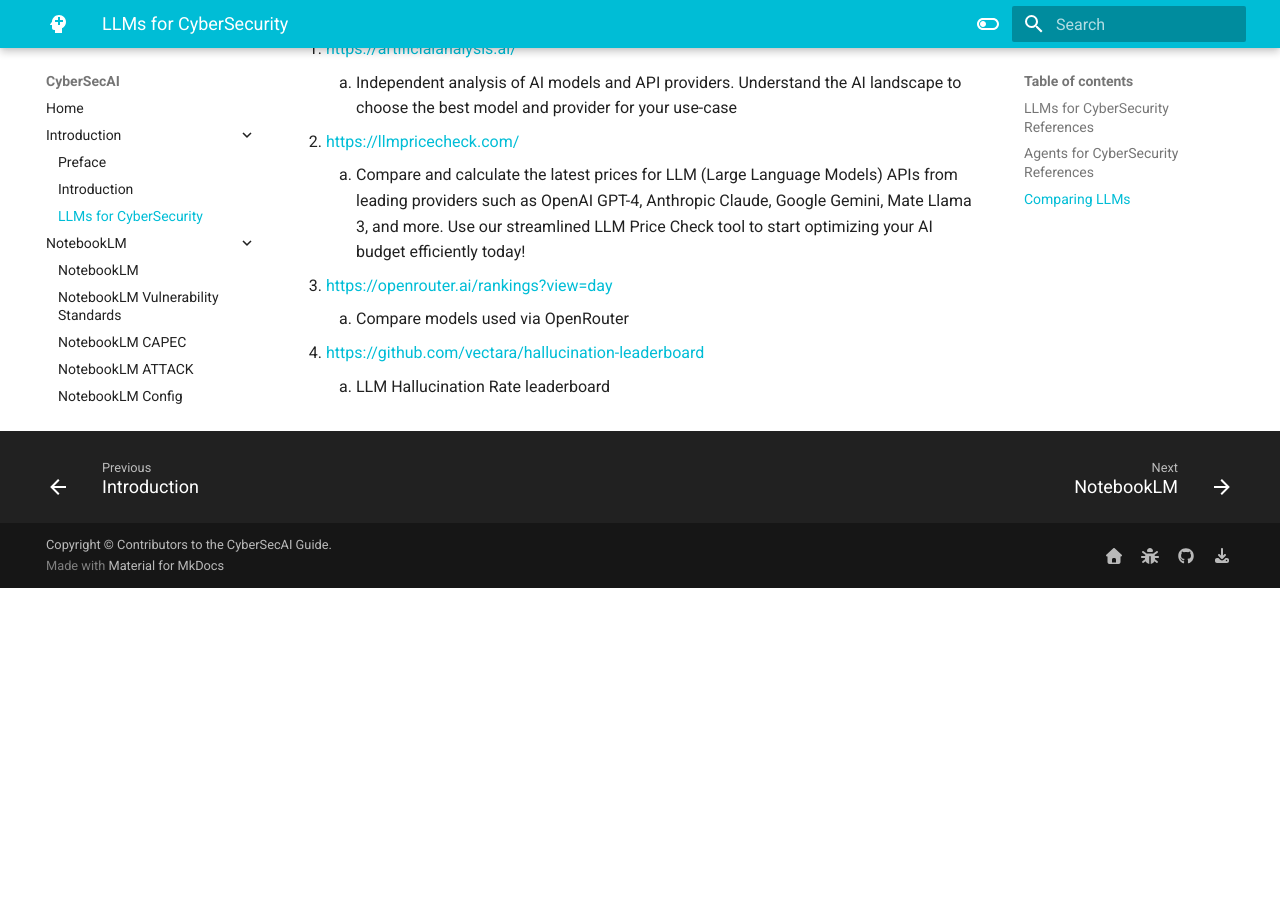
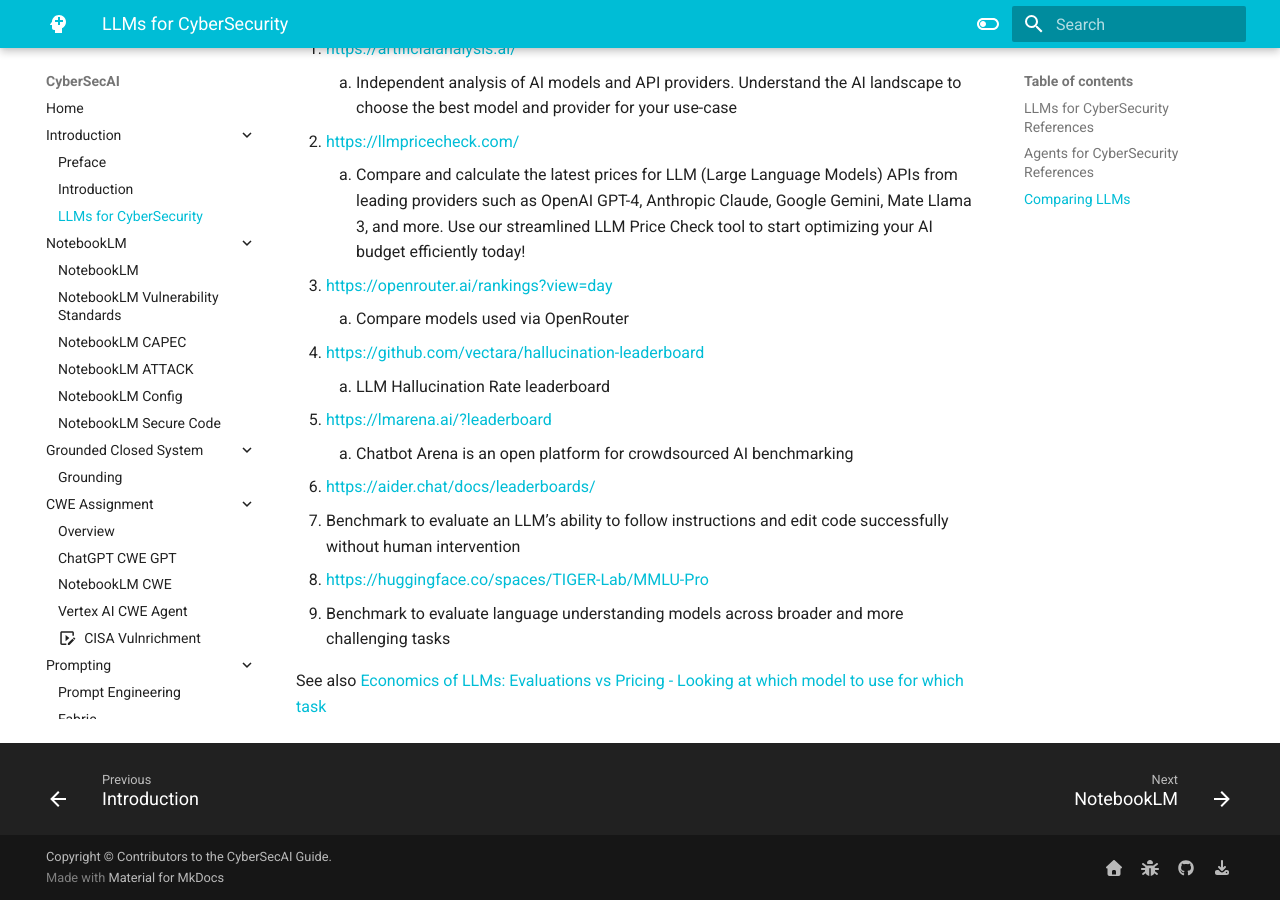
Before and after one commit to CyberSecAI/CyberSecAI.github.io, an MkDocs documentation site: the page built from docs/introduction/cybsersecurity.md, in a window 1280 px wide and 900 px high, scrolled down 794 px. Built offline with MkDocs 1.6.1 and Material for MkDocs 9.7.7, drawn with Linux system fonts in a browser that asks for light colours; comment, search, counter and statistics services are not loaded; before the commit the page ends 1382 px from its top, so only the background shows below that.

Commit message:
add more llm comparison leaderboards

```diff
--- a/docs/introduction/cybsersecurity.md
+++ b/docs/introduction/cybsersecurity.md
@@ -28,3 +28,12 @@
      1. Compare models used via OpenRouter
 4. https://github.com/vectara/hallucination-leaderboard
      1. LLM Hallucination Rate leaderboard
+5. https://lmarena.ai/?leaderboard
+     1. Chatbot Arena is an open platform for crowdsourced AI benchmarking
+6. https://aider.chat/docs/leaderboards/
+   1. Benchmark to evaluate an LLM’s ability to follow instructions and edit code successfully without human intervention
+7. https://huggingface.co/spaces/TIGER-Lab/MMLU-Pro
+   1. Benchmark to evaluate language understanding models across broader and more challenging tasks
+
+
+See also [Economics of LLMs: Evaluations vs Pricing - Looking at which model to use for which task](https://medium.com/data-science-collective/economics-of-llms-evaluations-vs-pricing-04802074e095)
```
